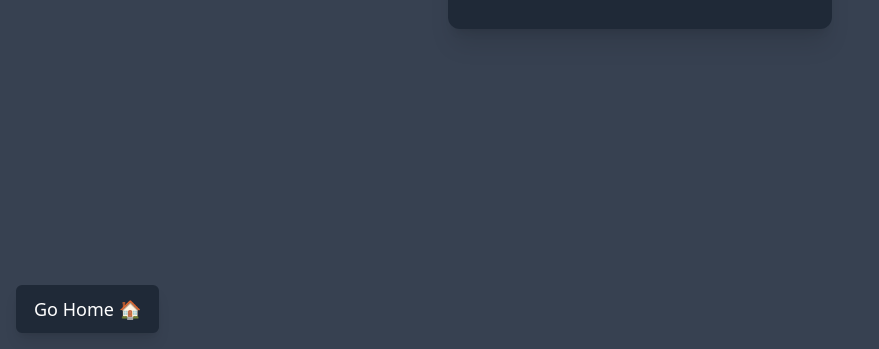
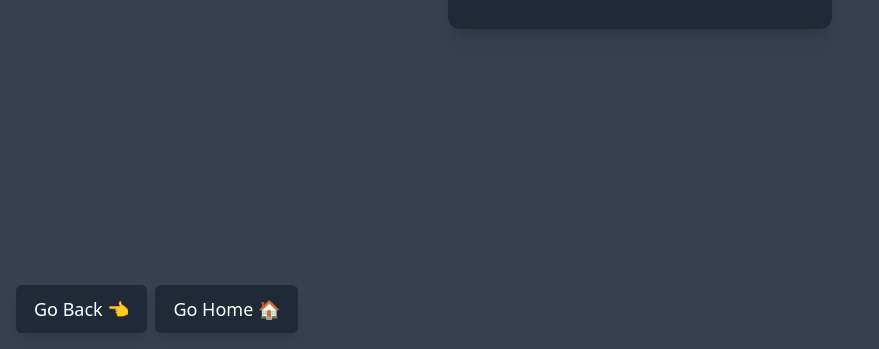
Before and after one commit to lanoow/learn-js, a plain HTML site: page games/superhero/index.html in a window 1280 px wide. Shown: the part 451-800 px from the top of the page, without its empty margins (0-879 px from the left). Drawn offline with nearby package versions, Linux system fonts and the light colour scheme.

Commit message:
#2 Fixex urls

```diff
--- a/games/superhero/index.html
+++ b/games/superhero/index.html
@@ -66,9 +66,20 @@
 		</div>
 	</div>
 
-	<a href="/"
+	<div class="absolute bottom-4 left-4 flex items-center space-x-2">
+		<a href="../games/"
 	   		class="
-		absolute bottom-4 left-4
+	    	text-lg font-medium text-white
+	    	py-2 px-4 rounded-md outline-none
+			bg-gray-800 hover:bg-indigo-600
+			border-2 border-gray-800 hover:border-indigo-600
+			transition duration-200 ease-in-out shadow-lg
+			">
+			Go Back 👈
+		</a>
+
+		<a href="../../"
+	   		class="
 	    	text-lg font-medium text-white
 	    	py-2 px-4 rounded-md outline-none
 			bg-gray-800 hover:bg-indigo-600
@@ -77,6 +88,7 @@
 			">
 			Go Home 🏠
 		</a>
+	</div>
 
 	<script type="module" src="index.js"></script>
 </body>
```
Also changed, not shown: billing/index.html (+1 -1 lines), dogs/index.html (+1 -1 lines), games/index.html (+3 -3 lines), games/rps/index.html (+2 -2 lines), index.html (+5 -5 lines), stopwatch/index.html (+1 -1 lines), weather/index.html (+1 -1 lines). Lines whose indentation alone changed are shown as unchanged.
